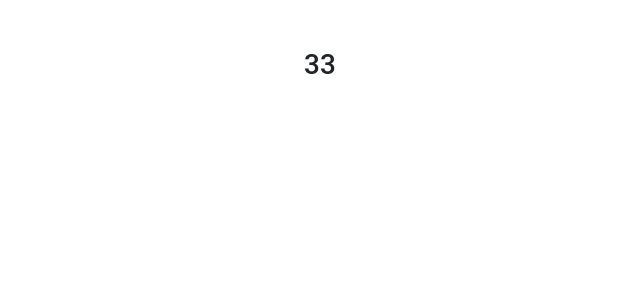
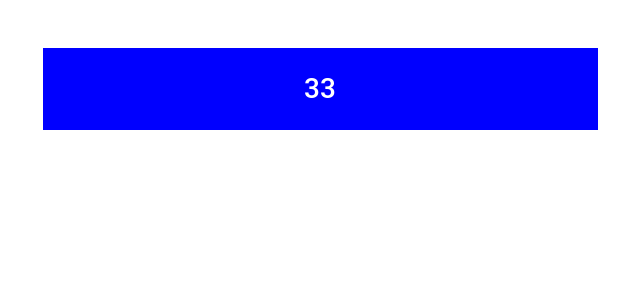
Before and after one commit to AbdoBoum/ReactCounter, a React (Create React App) app: page / in a window 1280 px wide. Shown: the top 300 px of the page, without its empty margins (320-960 px from the left). Built offline with nearby package versions, Linux system fonts and the light colour scheme.

Commit message:
Changing background color finished

```diff
--- a/src/components/Counter.js
+++ b/src/components/Counter.js
@@ -2,13 +2,14 @@ import React from 'react';
 
 class Counter extends React.Component {
 
-    state = {seconds: 40, color: 'blue'};
+    state = {seconds: 40};
+    color = 'blue';
 
     componentDidMount() {
         setInterval(() => {
             const seconds = this.state;
             if (this.state.seconds > 0) {
-                this.setState(({ seconds }) => ({
+                this.setState(({seconds}) => ({
                     seconds: seconds - 1
                 }))
             }
@@ -16,14 +17,27 @@ class Counter extends React.Component {
         }, 1000)
     }
 
+    renderCounter() {
+        const {seconds} = this.state;
+        if (seconds > 20) {
+            this.color = 'blue'
+        } else if (seconds > 12) {
+            this.color = 'orange';
+        } else {
+            this.color = 'red'
+        }
+        return (
+            <div className="col-md-6 mx-auto py-4 text-white" style={{backgroundColor: `${this.color}`}}>
+                {seconds < 10 ? `0${seconds}` : seconds}
+            </div>
+        );
+    }
 
     render() {
-        const {seconds, color} = this.state;
         return (
-            <div className="col-md-6 mx-auto">
-                { seconds < 10 ? `0${ seconds }` : seconds }
-            </div>
-        );
+            <React.Fragment>
+                {this.renderCounter()}
+            </React.Fragment>);
     }
 }
 
```
